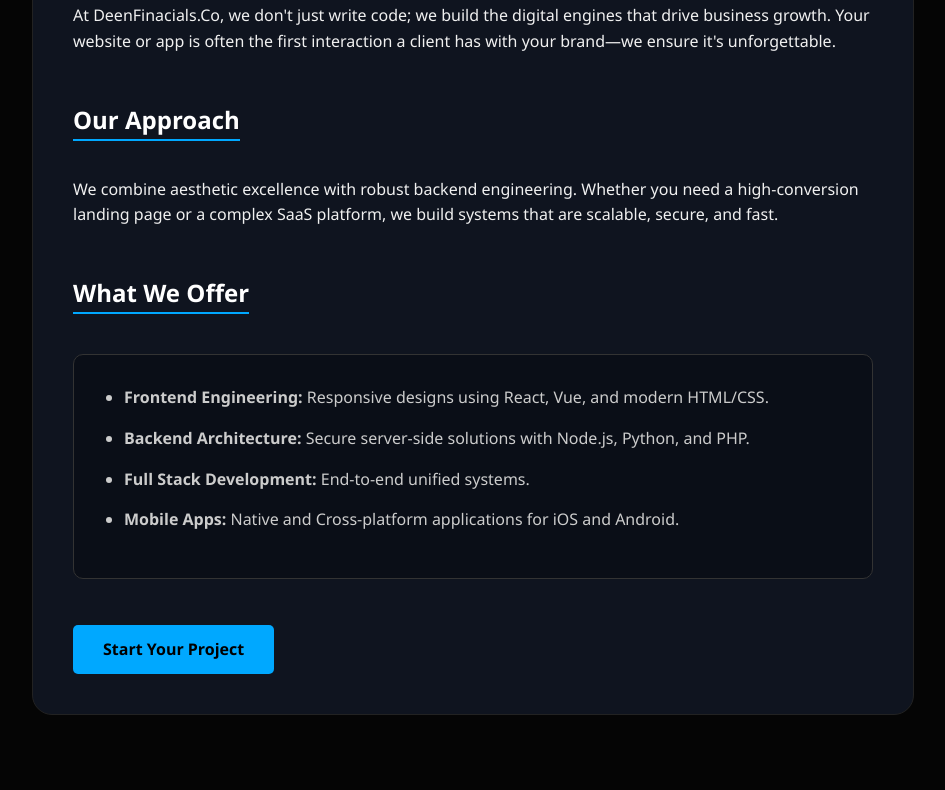
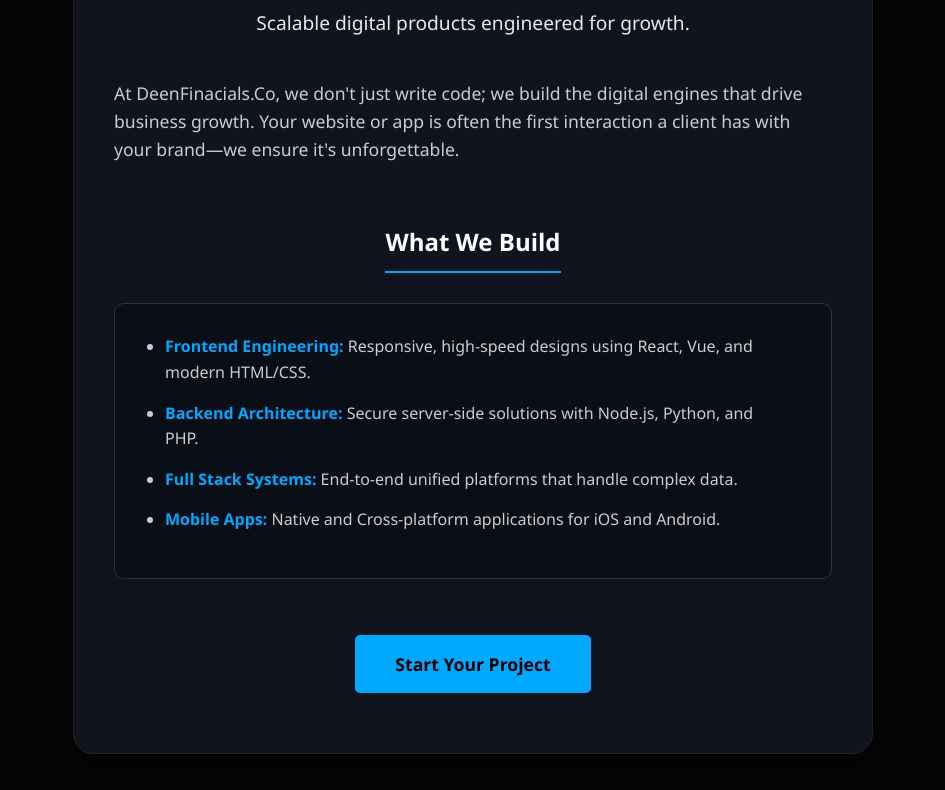
Before and after one commit to DeenFinancials/deenfinancials.github.io, a plain HTML site: page web-development.html in a window 1280 px wide. Shown: the part 242-1032 px from the top of the page, without its empty margins (167-1112 px from the left). Drawn offline with Linux system fonts and the light colour scheme.

Commit message:
Refactor web-development.html for better structure and style
Refactor styles and structure for improved readability and maintainability. Update content layout and enhance visual elements.

```diff
--- a/web-development.html
+++ b/web-development.html
@@ -5,35 +5,61 @@
     <meta name="viewport" content="width=device-width, initial-scale=1.0">
     <title>Web & App Development | DeenFinacials.Co</title>
     <style>
-        body { background-color: #050505; color: #f0f0f0; font-family: 'Segoe UI', sans-serif; padding: 20px; line-height: 1.6; }
-        .container { max-width: 800px; margin: 40px auto; background: #0f141f; padding: 40px; border-radius: 20px; border: 1px solid #222; }
-        h1 { color: #00a8ff; font-size: 2.5rem; margin-top: 0; }
-        h2 { border-bottom: 2px solid #00a8ff; display: inline-block; margin-top: 30px; color: #fff; }
-        .btn { background: #00a8ff; color: #000; padding: 12px 30px; text-decoration: none; border-radius: 5px; font-weight: bold; display: inline-block; margin-top: 30px;}
-        ul { background: #0a0e17; padding: 30px 50px; border-radius: 10px; border: 1px solid #333; margin-top: 20px; }
+        :root { --primary: #00a8ff; --dark-bg: #050505; --section-bg: #0f141f; --text-light: #f0f0f0; }
+        body { background-color: var(--dark-bg); color: var(--text-light); font-family: 'Segoe UI', sans-serif; margin: 0; padding: 20px; line-height: 1.6; }
+
+        .container { max-width: 800px; margin: 40px auto; }
+        .back-link { color: #888; text-decoration: none; display: inline-block; margin-bottom: 20px; font-weight: bold; }
+        .back-link:hover { color: var(--primary); }
+
+        /* The Professional Floating Card Look */
+        .content-card {
+            background-color: var(--section-bg);
+            padding: 60px 40px;
+            border-radius: 20px;
+            border: 1px solid #222;
+            text-align: center;
+            box-shadow: 0 10px 30px rgba(0,0,0,0.5);
+        }
+
+        h1 { color: var(--primary); font-size: 2.5rem; margin-top: 0; margin-bottom: 10px; }
+        p.subtitle { font-size: 1.2rem; color: #fff; margin-bottom: 40px; opacity: 0.9; }
+
+        h2 { border-bottom: 2px solid var(--primary); display: inline-block; margin-top: 40px; margin-bottom: 20px; color: #fff; padding-bottom: 10px; }
+
+        /* Left-aligned text for readability */
+        .text-block { text-align: left; color: #ccc; font-size: 1.1rem; margin-bottom: 20px; }
+
+        ul { text-align: left; background: #0a0e17; padding: 30px 50px; border-radius: 10px; border: 1px solid #333; margin-top: 10px; display: inline-block; width: 100%; box-sizing: border-box; }
         li { margin-bottom: 15px; color: #ccc; }
-        .back-link { color: #888; text-decoration: none; display: inline-block; margin-bottom: 20px; }
-        .back-link:hover { color: #00a8ff; }
+        li strong { color: var(--primary); }
+
+        .btn { background: var(--primary); color: #000; padding: 15px 40px; text-decoration: none; border-radius: 5px; font-weight: bold; display: inline-block; margin-top: 40px; font-size: 1.1rem; transition: 0.3s; }
+        .btn:hover { background: #fff; box-shadow: 0 0 15px var(--primary); }
     </style>
 </head>
 <body>
     <div class="container">
         <a href="index.html" class="back-link">← Back to Home</a>
+
+        <div class="content-card">
             <h1>Web & App Development</h1>
+            <p class="subtitle">Scalable digital products engineered for growth.</p>
+
+            <div class="text-block">
                 <p>At DeenFinacials.Co, we don't just write code; we build the digital engines that drive business growth. Your website or app is often the first interaction a client has with your brand—we ensure it's unforgettable.</p>
+            </div>
 
-        <h2>Our Approach</h2>
-        <p>We combine aesthetic excellence with robust backend engineering. Whether you need a high-conversion landing page or a complex SaaS platform, we build systems that are scalable, secure, and fast.</p>
-
-        <h2>What We Offer</h2>
+            <h2>What We Build</h2>
             <ul>
-            <li><strong>Frontend Engineering:</strong> Responsive designs using React, Vue, and modern HTML/CSS.</li>
+                <li><strong>Frontend Engineering:</strong> Responsive, high-speed designs using React, Vue, and modern HTML/CSS.</li>
                 <li><strong>Backend Architecture:</strong> Secure server-side solutions with Node.js, Python, and PHP.</li>
-            <li><strong>Full Stack Development:</strong> End-to-end unified systems.</li>
+                <li><strong>Full Stack Systems:</strong> End-to-end unified platforms that handle complex data.</li>
                 <li><strong>Mobile Apps:</strong> Native and Cross-platform applications for iOS and Android.</li>
             </ul>
 
             <a href="index.html#contact" class="btn">Start Your Project</a>
         </div>
+    </div>
 </body>
 </html>
```
Lines whose indentation alone changed are shown as unchanged.
